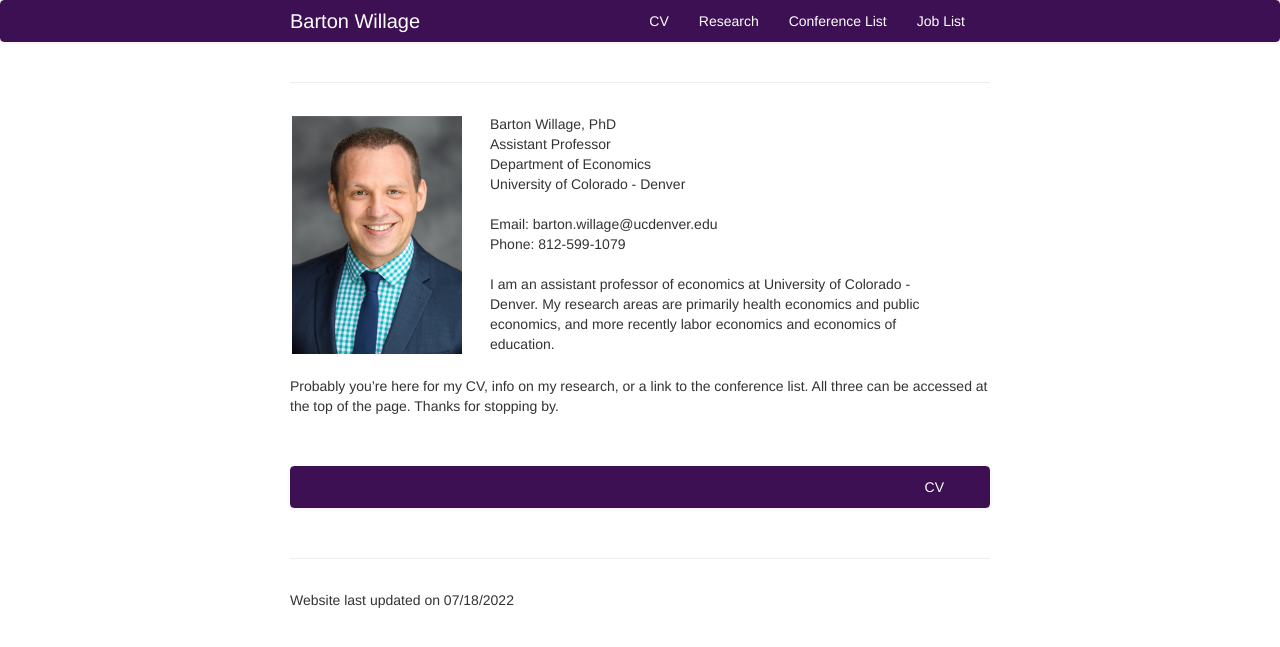
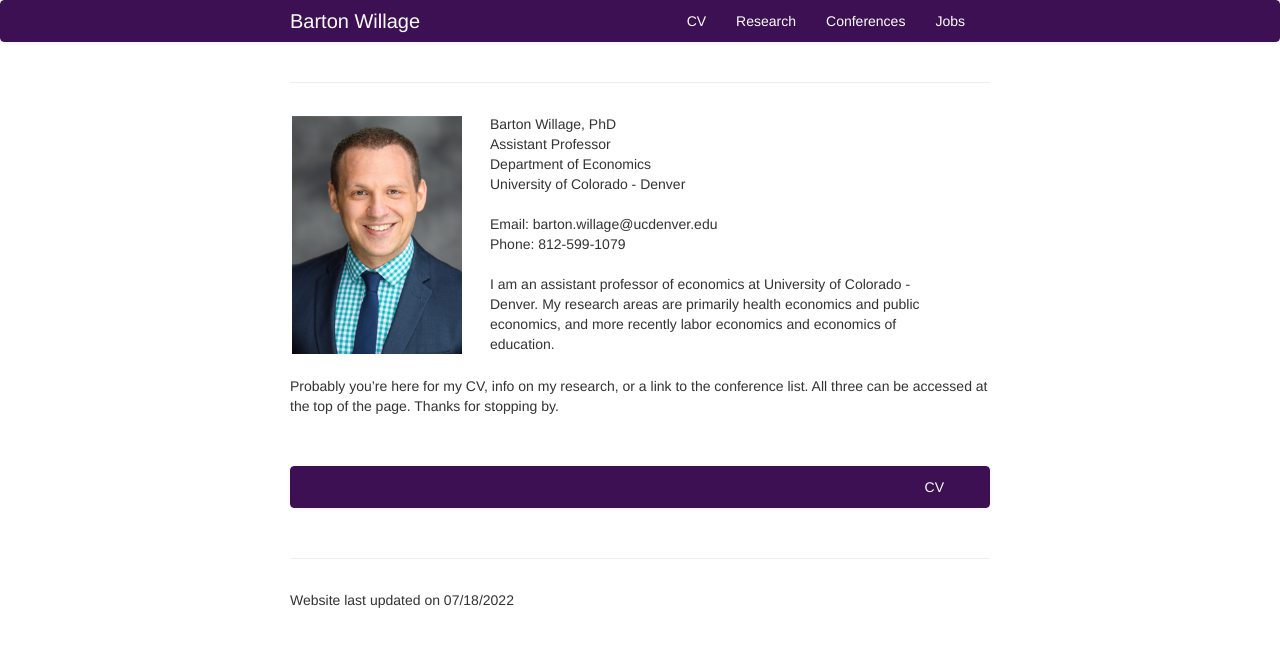
Before and after one commit to bjwillage/bjwillage.github.io, a Jekyll site: the page built from index.md, in a window 1280 px wide. Shown: the top 647 px of the page. Built offline with Jekyll 4.4.1, drawn with Linux system fonts in a browser that asks for light colours.

Commit message:
Update default.html

```diff
--- a/_includes/themes/twitter/default.html
+++ b/_includes/themes/twitter/default.html
@@ -43,8 +43,8 @@
           <ul class="nav">
               <li><a href="{{ BASE_PATH }}/assets/CV.pdf">CV</a></li>
               <li><a href="{{ BASE_PATH }}/pages/research.html">Research</a></li>
-              <li><a href="https://docs.google.com/spreadsheets/d/1MNeXLKiwQA4MK3cZ3Hr1WWXZTReh3rKQU_yfTKnu-hg/edit?usp=sharing">Conference List</a></li>
-              <li><a href="{{ BASE_PATH }}/pages/Jobs.html">Job List</a></li>
+              <li><a href="https://docs.google.com/spreadsheets/d/1MNeXLKiwQA4MK3cZ3Hr1WWXZTReh3rKQU_yfTKnu-hg/edit?usp=sharing">Conferences</a></li>
+              <li><a href="{{ BASE_PATH }}/pages/Jobs.html">Jobs</a></li>
           </ul>
         </div>
       </div>
```
